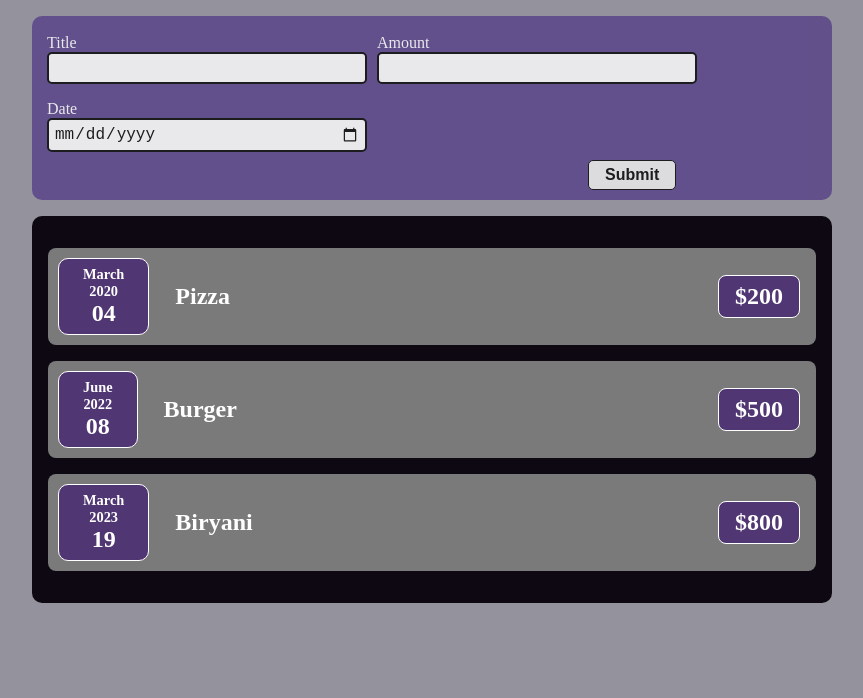
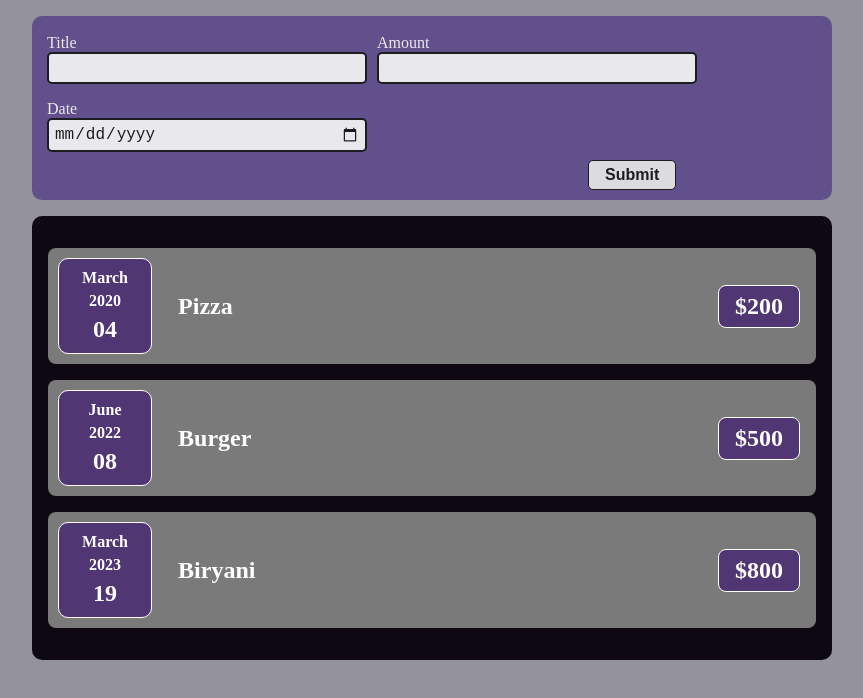
Before and after one commit to SujeetOfficialGitHub/React-Expense-Tracker, a React (Create React App) app: page / in a window 1280 px wide. Shown: the top 698 px of the page, without its empty margins (208-1071 px from the left). Built offline with nearby package versions, Linux system fonts and the light colour scheme.

Commit message:
managed date

```diff
--- a/src/App.js
+++ b/src/App.js
@@ -1,8 +1,9 @@
+import { useState } from 'react';
 import './App.css';
 import Expenses from './component/expenses/Expenses';
 import NewExpenses from './component/newExpenses/NewExpenses';
 
-const expensesList = [
+const initialExpenses = [
   {
     id : 1,
     title : 'Pizza',
@@ -24,10 +25,16 @@ const expensesList = [
 ]
 
 function App() {
+    const [newExpense, setNewExpense] = useState(initialExpenses);
+    const addExpenseHandler = (expense) => {
+        setNewExpense((prevExpenses) => {
+            return [...prevExpenses, expense]
+        })
+  }
   return (
     <div className="container">
-        <NewExpenses />
-        <Expenses expenses={expensesList} />
+        <NewExpenses onAddExpenses={addExpenseHandler} />
+        <Expenses expenses={newExpense} />
     </div>
   );
 }
--- a/src/component/expenses/Expenses.js
+++ b/src/component/expenses/Expenses.js
@@ -4,7 +4,7 @@ import ExpensesItem from './ExpensesItem'
 const Expenses = (props) => {
   return (
     <div className="expenses">
-        {props.expenses.map((item, i) => (
+        {props.expenses.length>0 && props.expenses.map((item, i) => (
           <ExpensesItem key={item.id} title={props.expenses[i].title} amount={props.expenses[i].amount} date={props.expenses[i].date} />
         ))}
     </div>
--- a/src/component/expenses/ExpensesDate.css
+++ b/src/component/expenses/ExpensesDate.css
@@ -0,0 +1,42 @@
+.date-box{
+    display: grid;
+    justify-content: center;
+    align-items: center;
+    border: 1px solid white;
+    border-radius: 10px;
+    outline: none;
+    margin: 10px;
+    padding: 7px .5rem;
+    font-weight: bold;
+    font-size: 1rem;
+    background: rgba(73, 43, 115, 0.852);
+    color: white;
+    width: 7rem;
+    height: 6rem;
+    object-fit: fill;
+}
+.date-box div{
+    object-fit: cover;
+    display: flex;
+    justify-content: center;
+    align-items: center;
+}
+.date-box div:last-child{
+    font-size: 1.5rem;
+}
+.expenses-description{
+    margin: 1rem;
+    font-size: 1.5rem;
+    font-weight: bold;
+    display: flex;
+    justify-content: space-between;
+    align-items: center;
+    width: 100%;
+    color: white;
+}
+.expenses-amount{
+    background: rgba(73, 43, 115, 0.852);
+    border: 1px solid white;
+    border-radius: 8px;
+    padding: 7px 1rem;
+}
--- a/src/component/expenses/ExpensesItem.css
+++ b/src/component/expenses/ExpensesItem.css
@@ -5,41 +5,3 @@
     background: rgba(128, 128, 128, 0.957);
 
 }
-.date-box{
-    display: grid;
-    justify-content: center;
-    align-items: center;
-    border: 1px solid white;
-    border-radius: 10px;
-    outline: none;
-    padding: 7px 1.5rem;
-    font-weight: bold;
-    background: rgba(73, 43, 115, 0.852);
-    color: white;
-    font-size: .9rem;
-    margin: 10px;
-}
-.date-box div{
-    display: flex;
-    justify-content: center;
-    align-items: center;
-}
-.date-box div:last-child{
-    font-size: 1.5rem;
-}
-.expenses-description{
-    margin: 1rem;
-    font-size: 1.5rem;
-    font-weight: bold;
-    display: flex;
-    justify-content: space-between;
-    align-items: center;
-    width: 100%;
-    color: white;
-}
-.expenses-amount{
-    background: rgba(73, 43, 115, 0.852);
-    border: 1px solid white;
-    border-radius: 8px;
-    padding: 7px 1rem;
-}
--- a/src/component/newExpenses/ExpenseForm.js
+++ b/src/component/newExpenses/ExpenseForm.js
@@ -1,30 +1,52 @@
 import React, { useState } from 'react';
-import './ExpensesForm.css'
+import './ExpenseForm.css'
 
-const ExpenseForm = () => {
+const ExpenseForm = (props) => {
     const [enteredTitle, setEnteredTitle] = useState('')
-    const [enteredamount, setEnteredAmount] = useState('')
+    const [enteredAmount, setEnteredAmount] = useState('')
     const [enteredDate, setEnteredDate] = useState('')
+
+    // const [userInput, setUserInput] = useState({
+    //     enteredTitle : '',
+    //     enteredAmount : '',
+    //     enteredDate : ''
+    // })
 
     const titleHandler = (e) => {
         setEnteredTitle(e.target.value)
+        // setUserInput({
+        //     ...userInput,
+        //     enteredTitle : e.target.value
+        // })
     }
     const amountHandler = (e) => {
         setEnteredAmount(e.target.value)
+        // setUserInput({
+        //     ...userInput,
+        //     enteredAmount : e.target.value
+        // })
 
     }
     const dateHandler = (e) => {
         setEnteredDate(e.target.value)
+        // setUserInput({
+        //     ...userInput,
+        //     enteredDate : e.target.value
+        // })
 
     }
     const submitHandler = (e) => {
         e.preventDefault()
         const enteredData = {
             title : enteredTitle,
-            amount : enteredamount,
-            date : enteredDate
+            amount : enteredAmount,
+            date : new Date(enteredDate),
+            id : Math.random().toString()
         }
-        console.log(enteredData)
+        props.onSaveEnteredData(enteredData)
+        setEnteredTitle('')
+        setEnteredAmount('')
+        setEnteredDate('')
 
     }
   return (
@@ -36,7 +58,7 @@ const ExpenseForm = () => {
             </div>
             <div className="input-box">
                 <label htmlFor="amount">Amount</label><br />
-                <input type="number" value={enteredamount} onChange={amountHandler} />
+                <input type="number" value={enteredAmount} onChange={amountHandler} />
             </div>
             <div className="input-box">
                 <label htmlFor="date">Date</label><br />
--- a/src/component/newExpenses/NewExpenses.js
+++ b/src/component/newExpenses/NewExpenses.js
@@ -2,10 +2,13 @@ import React from 'react';
 import ExpenseForm from './ExpenseForm';
 import './NewExpenses.css';
 
-const NewExpenses = () => {
+const NewExpenses = (props) => {
+  const saveExpensesDataHandler = (expensesData) => {
+    props.onAddExpenses(expensesData)
+  }
   return (
     <div className='expense-form-box'>
-        <ExpenseForm />
+        <ExpenseForm onSaveEnteredData={saveExpensesDataHandler} />
     </div>
   )
 }
```
Also changed, not shown: src/component/newExpenses/ExpenseForm.css (renamed from src/component/newExpenses/ExpensesForm.css).
